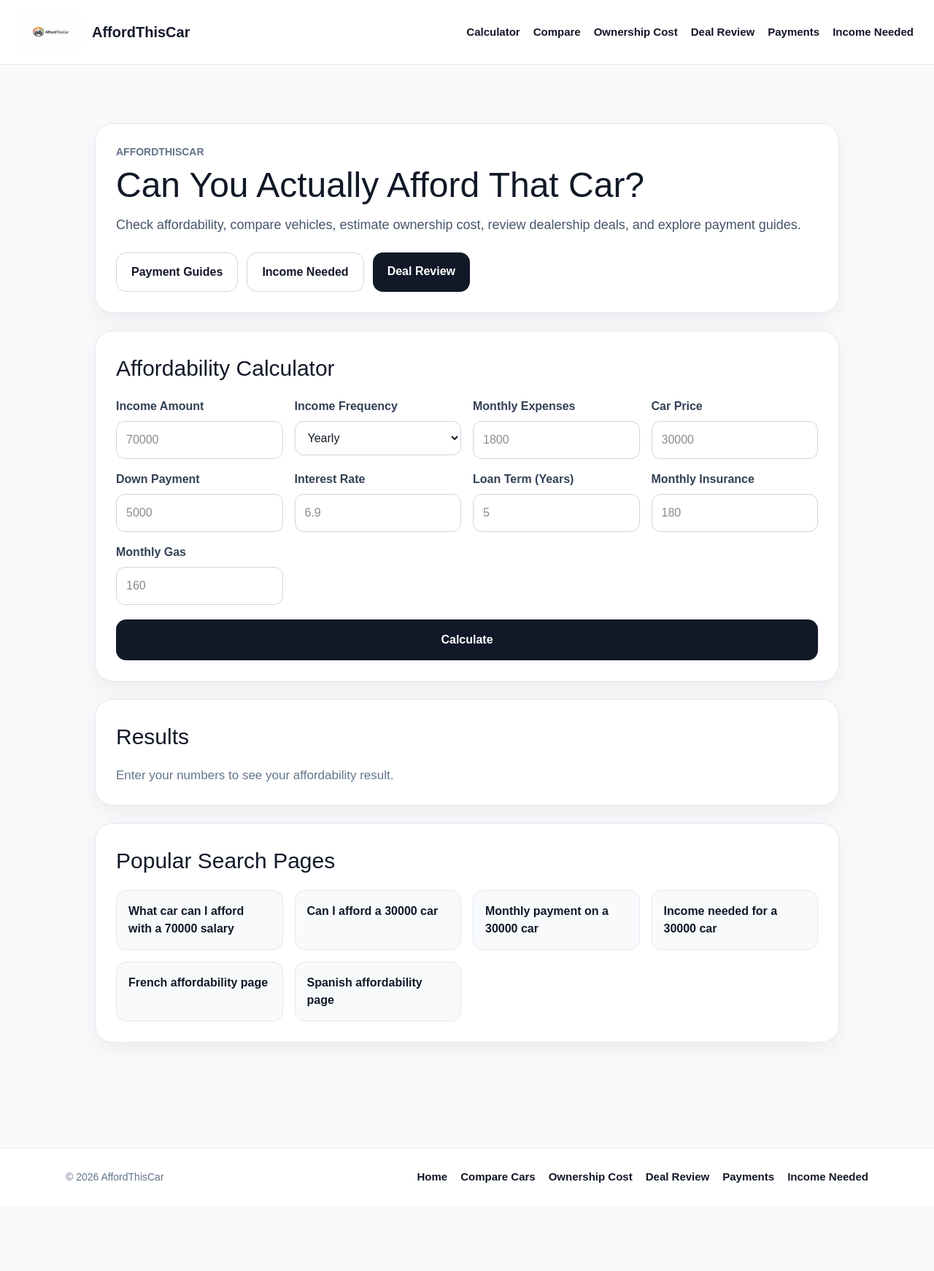
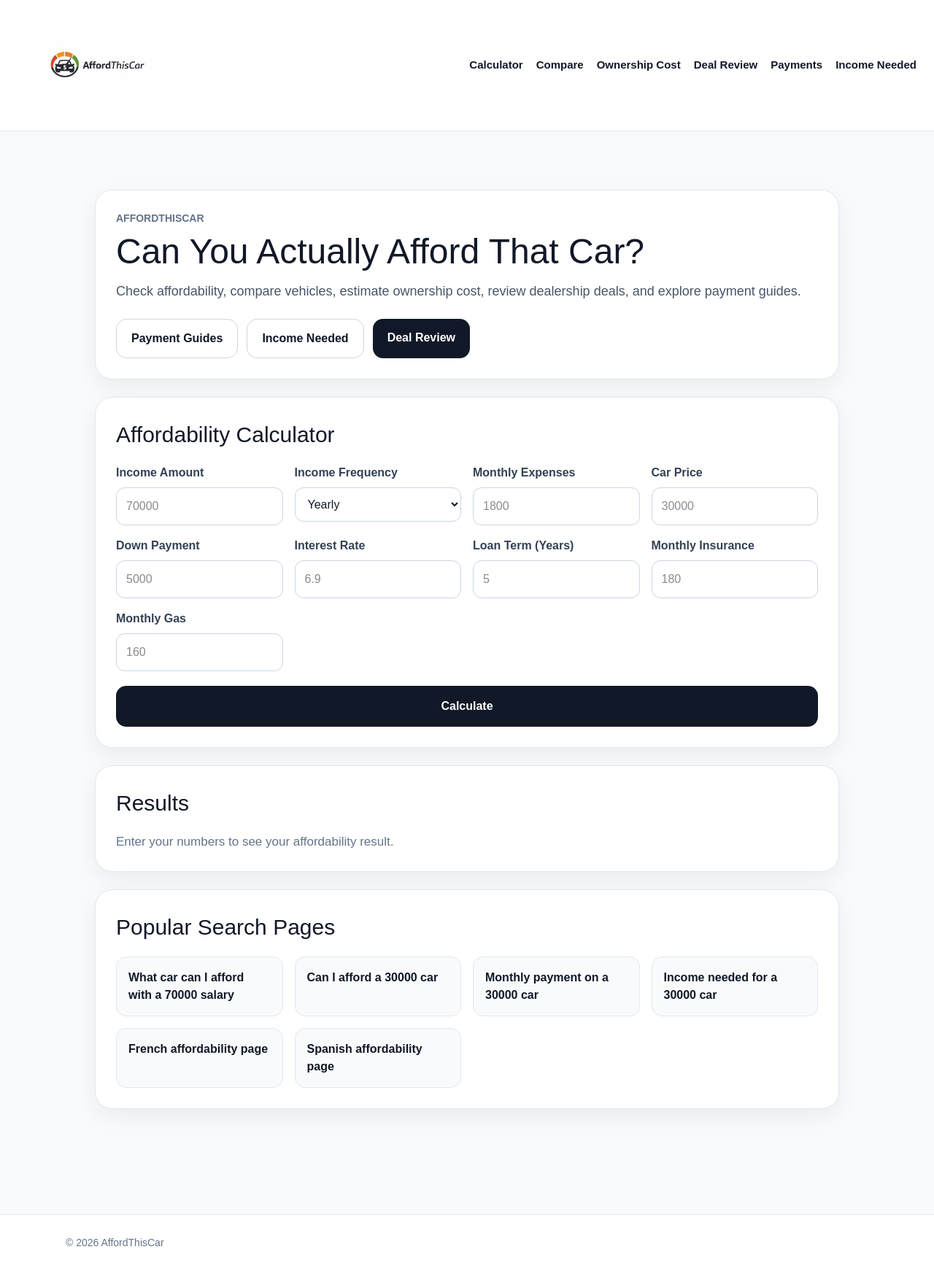
Before and after one commit to Zakhary8/affordthiscar, a Next.js app: page / in a window 1280 px wide. Shown: the whole page at 73% size. Before the commit the page ends 1653 px from the top, so only its background shows below. Built offline with nearby package versions, Linux system fonts and the light colour scheme.

Commit message:
Increase logo size

```diff
--- a/src/app/layout.js
+++ b/src/app/layout.js
@@ -1,33 +1,15 @@
 import "./globals.css";
 import Image from "next/image";
+import Script from "next/script";
 
 export const metadata = {
-  metadataBase: new URL("https://affordthiscar.com"),
+  metadataBase: new URL("https://www.affordthiscar.com"),
   title: {
     default: "AffordThisCar",
     template: "%s | AffordThisCar",
   },
   description:
     "Check car affordability, compare vehicles, estimate ownership cost, review dealership deals, and explore monthly payment guides.",
-  robots: {
-    index: true,
-    follow: true,
-  },
-  openGraph: {
-    title: "AffordThisCar",
-    description:
-      "Check car affordability, compare vehicles, estimate ownership cost, review dealership deals, and explore monthly payment guides.",
-    url: "https://affordthiscar.com",
-    siteName: "AffordThisCar",
-    locale: "en_CA",
-    type: "website",
-  },
-  twitter: {
-    card: "summary_large_image",
-    title: "AffordThisCar",
-    description:
-      "Check car affordability, compare vehicles, estimate ownership cost, review dealership deals, and explore monthly payment guides.",
-  },
 };
 
 const navLinkStyle = {
@@ -40,6 +22,22 @@ const navLinkStyle = {
 export default function RootLayout({ children }) {
   return (
     <html lang="en">
+      <head>
+        {/* Google Analytics */}
+        <Script
+          src="https://www.googletagmanager.com/gtag/js?id=G-HHVYE4V8HS"
+          strategy="afterInteractive"
+        />
+        <Script id="google-analytics" strategy="afterInteractive">
+          {`
+            window.dataLayer = window.dataLayer || [];
+            function gtag(){dataLayer.push(arguments);}
+            gtag('js', new Date());
+            gtag('config', 'G-HHVYE4V8HS');
+          `}
+        </Script>
+      </head>
+
       <body
         style={{
           margin: 0,
@@ -53,7 +51,7 @@ export default function RootLayout({ children }) {
             display: "flex",
             alignItems: "center",
             justifyContent: "space-between",
-            padding: "16px 28px",
+            padding: "16px 24px",
             borderBottom: "1px solid #e5e7eb",
             background: "#ffffff",
             position: "sticky",
@@ -68,28 +66,21 @@ export default function RootLayout({ children }) {
             style={{
               display: "flex",
               alignItems: "center",
-              gap: "14px",
               textDecoration: "none",
-              color: "#111827",
             }}
           >
             <Image
               src="/logo.png"
               alt="AffordThisCar logo"
               width={220}
-              height={70}
+              height={60}
               priority
-              style={{ width: "auto", height: "56px" }}
+              style={{
+                width: "220px",
+                height: "auto",
+                objectFit: "contain",
+              }}
             />
-            <span
-              style={{
-                fontSize: "20px",
-                fontWeight: "700",
-                lineHeight: 1,
-              }}
-            >
-              AffordThisCar
-            </span>
           </a>
 
           <nav
@@ -100,24 +91,12 @@ export default function RootLayout({ children }) {
               flexWrap: "wrap",
             }}
           >
-            <a href="/" style={navLinkStyle}>
-              Calculator
-            </a>
-            <a href="/compare" style={navLinkStyle}>
-              Compare
-            </a>
-            <a href="/ownership-cost" style={navLinkStyle}>
-              Ownership Cost
-            </a>
-            <a href="/deal-review" style={navLinkStyle}>
-              Deal Review
-            </a>
-            <a href="/car-payment/30000" style={navLinkStyle}>
-              Payments
-            </a>
-            <a href="/income-needed/30000" style={navLinkStyle}>
-              Income Needed
-            </a>
+            <a href="/" style={navLinkStyle}>Calculator</a>
+            <a href="/compare" style={navLinkStyle}>Compare</a>
+            <a href="/ownership-cost" style={navLinkStyle}>Ownership Cost</a>
+            <a href="/deal-review" style={navLinkStyle}>Deal Review</a>
+            <a href="/car-payment/30000" style={navLinkStyle}>Payments</a>
+            <a href="/income-needed/30000" style={navLinkStyle}>Income Needed</a>
           </nav>
         </header>
 
@@ -153,33 +132,6 @@ export default function RootLayout({ children }) {
             <div style={{ color: "#64748b", fontSize: "14px" }}>
               © 2026 AffordThisCar
             </div>
-
-            <div
-              style={{
-                display: "flex",
-                gap: "18px",
-                flexWrap: "wrap",
-              }}
-            >
-              <a href="/" style={navLinkStyle}>
-                Home
-              </a>
-              <a href="/compare" style={navLinkStyle}>
-                Compare Cars
-              </a>
-              <a href="/ownership-cost" style={navLinkStyle}>
-                Ownership Cost
-              </a>
-              <a href="/deal-review" style={navLinkStyle}>
-                Deal Review
-              </a>
-              <a href="/car-payment/30000" style={navLinkStyle}>
-                Payments
-              </a>
-              <a href="/income-needed/30000" style={navLinkStyle}>
-                Income Needed
-              </a>
-            </div>
           </div>
         </footer>
       </body>
```
